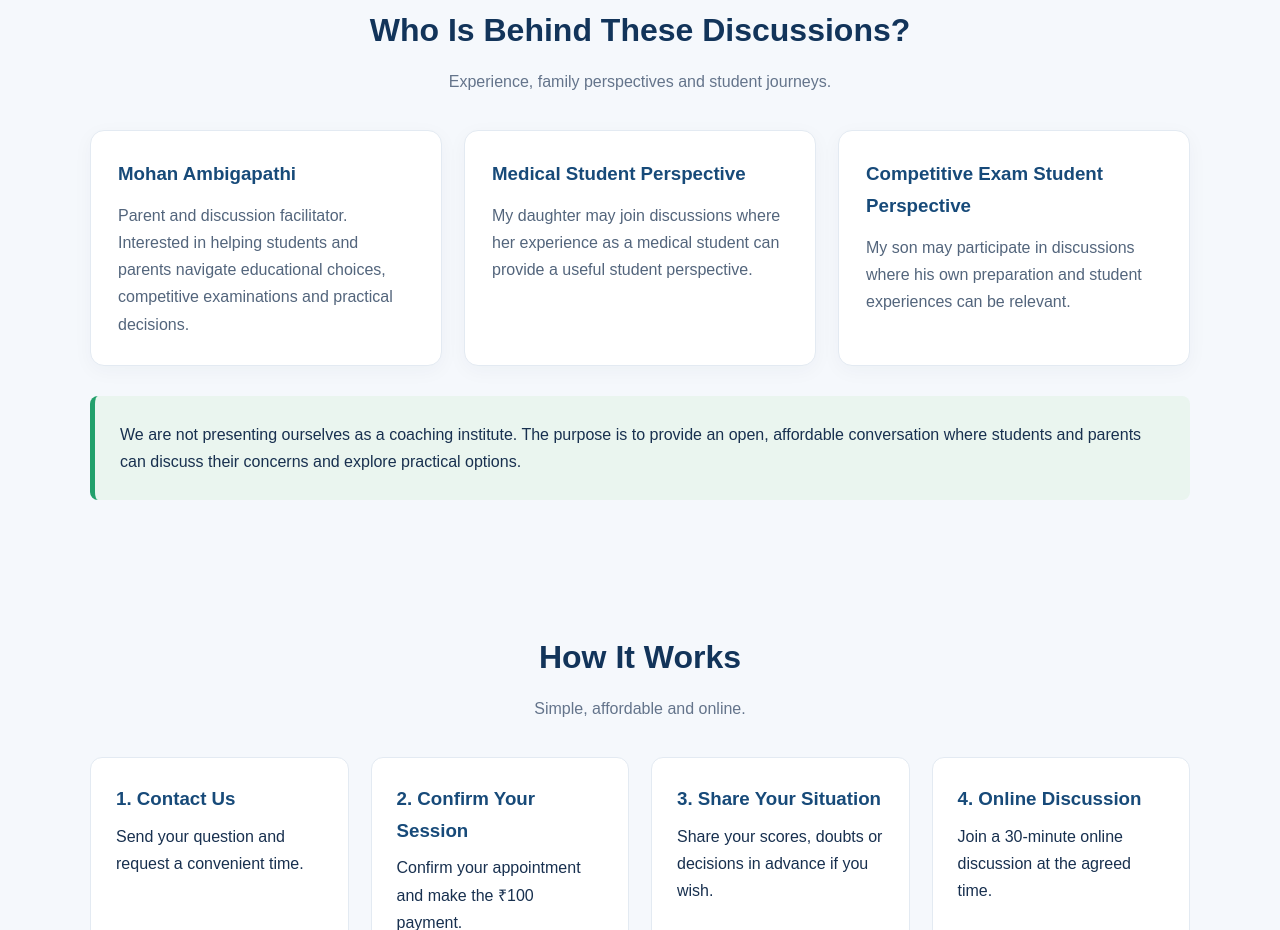
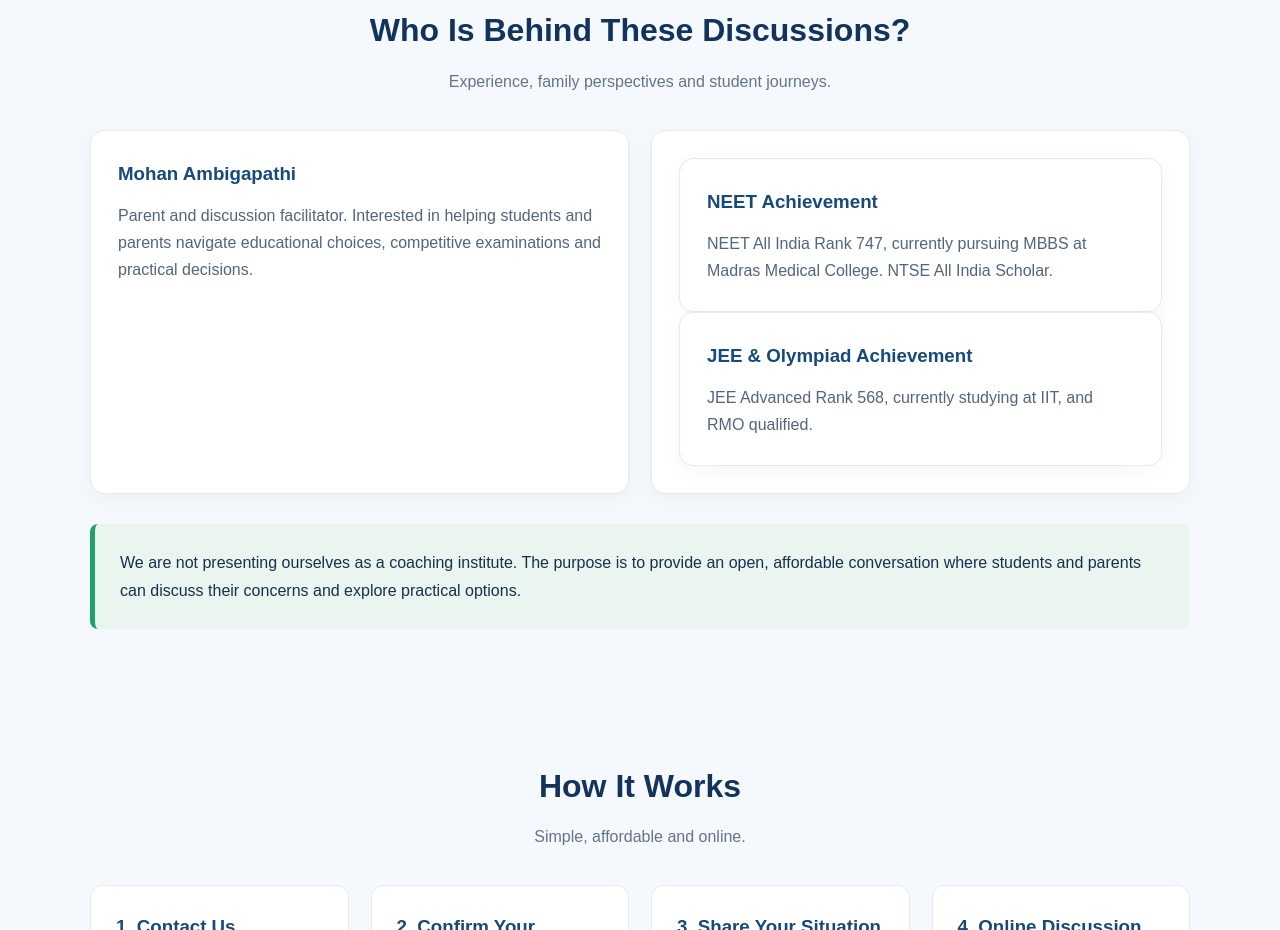
Before and after one commit to mohanambigapathi/mohanambigapathi, a plain HTML site: page neet-jee-guidance.html in a window 1280 px wide. Shown: the part 2351-3281 px from the top of the page. Drawn offline with Linux system fonts and the light colour scheme.

Commit message:
Update NEET and JEE student achievements

```diff
--- a/neet-jee-guidance.html
+++ b/neet-jee-guidance.html
@@ -492,19 +492,21 @@ footer {
         </div>
 
         <div class="card">
-            <h3>Medical Student Perspective</h3>
+            <div class="card">
+    <h3>NEET Achievement</h3>
     <p>
-                My daughter may join discussions where her experience
-                as a medical student can provide a useful student perspective.
+        NEET All India Rank 747, currently pursuing MBBS
+        at Madras Medical College. NTSE All India Scholar.
     </p>
 </div>
 
 <div class="card">
-            <h3>Competitive Exam Student Perspective</h3>
+    <h3>JEE & Olympiad Achievement</h3>
     <p>
-                My son may participate in discussions where his own
-                preparation and student experiences can be relevant.
+        JEE Advanced Rank 568, currently studying at IIT,
+        and RMO qualified.
     </p>
+</div>
         </div>
 
     </div>
```
Lines whose indentation alone changed are shown as unchanged.
